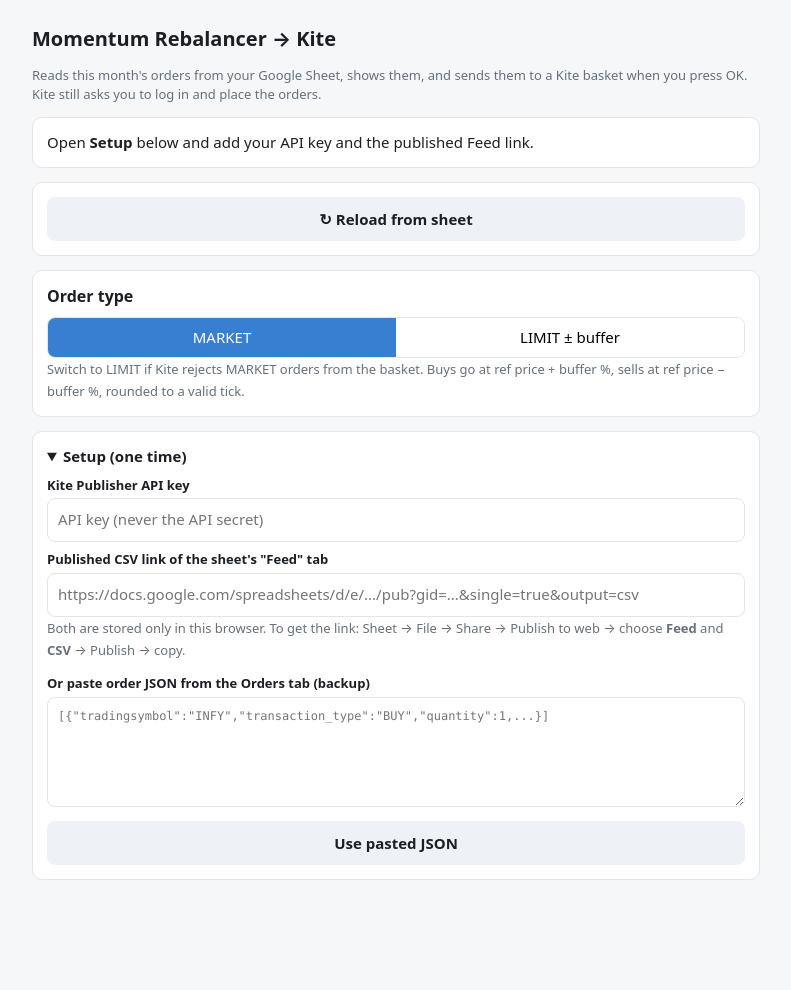
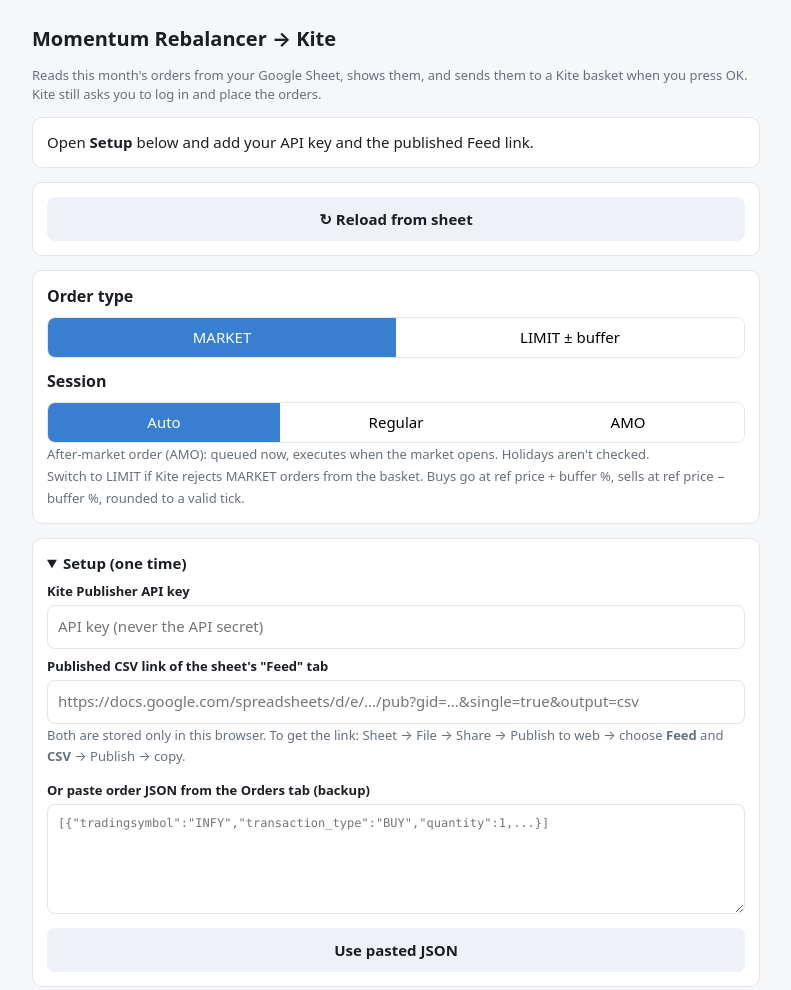
Before and after one commit to awateswapnil90/momentum-rebalancer, a plain HTML site: page index.html in a window 1280 px wide. Shown: the whole page, without its empty margins (244-1035 px from the left). Before the commit the page ends 910 px from the top, so only its background shows below. Drawn offline with Linux system fonts and the light colour scheme.

Commit message:
Add AMO support: auto-select after-market orders outside NSE hours
Co-Authored-By: Claude Opus 5.5 <noreply@anthropic.com>
Claude-Session: https://claude.ai/code/session_01VXbnhKAtD87TLFFVQxemvQ

```diff
--- a/index.html
+++ b/index.html
@@ -58,6 +58,9 @@
       <div class="seg" id="mode"><button data-m="MARKET" class="on">MARKET</button><button data-m="LIMIT">LIMIT ± buffer</button></div>
       <input id="buf" type="number" step="0.1" min="0" value="1" style="max-width:90px;display:none" title="Buffer %">
     </div>
+    <h2 style="margin-top:12px">Session</h2>
+    <div class="seg" id="var"><button data-v="AUTO" class="on">Auto</button><button data-v="regular">Regular</button><button data-v="amo">AMO</button></div>
+    <small id="varNote"></small><br>
     <small>Switch to LIMIT if Kite rejects MARKET orders from the basket. Buys go at ref price + buffer %, sells at ref price − buffer %, rounded to a valid tick.</small>
   </div>
 
@@ -93,7 +96,25 @@
     get: function (k) { try { return localStorage.getItem(k) || ""; } catch (e) { return ""; } },
     set: function (k, v) { try { localStorage.setItem(k, v); } catch (e) {} }
   };
-  var mode = "MARKET", groups = {}, pending = null;
+  var mode = "MARKET", vsel = "AUTO", groups = {}, pending = null;
+  function istOpen() {
+    var d = new Date(Date.now() + (330 + new Date().getTimezoneOffset()) * 60000), m = d.getHours() * 60 + d.getMinutes(), w = d.getDay();
+    return w > 0 && w < 6 && m >= 555 && m < 930;
+  }
+  function variety() { return vsel === "AUTO" ? (istOpen() ? "regular" : "amo") : vsel; }
+  function varNote() {
+    var v = variety();
+    $("varNote").textContent = v === "amo" ? "After-market order (AMO): queued now, executes when the market opens. Holidays aren't checked." :
+      "Regular order: executes now (market hours are 9:15 AM to 3:30 PM IST).";
+  }
+  document.querySelectorAll("#var button").forEach(function (b) {
+    b.addEventListener("click", function () {
+      vsel = b.getAttribute("data-v");
+      document.querySelectorAll("#var button").forEach(function (x) { x.classList.toggle("on", x === b); });
+      varNote();
+    });
+  });
+  varNote(); setInterval(varNote, 60000);
   var LABEL = { INITIAL: "Month-1 buy", SELL: "Step 1 – Sell exits", BUY: "Step 2 – Buy replacements" };
 
   $("key").value = store.get("kite_api_key");
@@ -210,7 +231,7 @@
     var buf = parseFloat($("buf").value) || 0, tot = 0, body = "";
     pending = { g: g, orders: groups[g].map(function (o) {
       var side = o.side === "SELL" ? "SELL" : "BUY";
-      var x = { variety: "regular", exchange: "NSE", tradingsymbol: o.symbol, transaction_type: side, order_type: mode,
+      var x = { variety: variety(), exchange: "NSE", tradingsymbol: o.symbol, transaction_type: side, order_type: mode,
                 product: "CNC", validity: "DAY", quantity: o.qty, readonly: false };
       if (mode === "LIMIT") x.price = roundTick(o.ref * (side === "BUY" ? 1 + buf / 100 : 1 - buf / 100), side);
       return { x: x, ref: o.ref };
@@ -222,7 +243,7 @@
     });
     $("mTitle").textContent = LABEL[g] + " – confirm";
     $("mBody").innerHTML = body;
-    $("mCnt").textContent = pending.orders.length + " orders, " + mode + ", CNC, NSE";
+    $("mCnt").textContent = pending.orders.length + " orders, " + mode + ", CNC, NSE, " + (variety() === "amo" ? "AMO" : "regular");
     $("mTot").textContent = "≈ ₹" + Math.round(tot).toLocaleString("en-IN");
     $("mNote").textContent = "Prices are from the scanner sheet, so live prices will differ. Kite opens next: log in, check the basket, then tap Place.";
     $("modal").classList.add("show");
```
